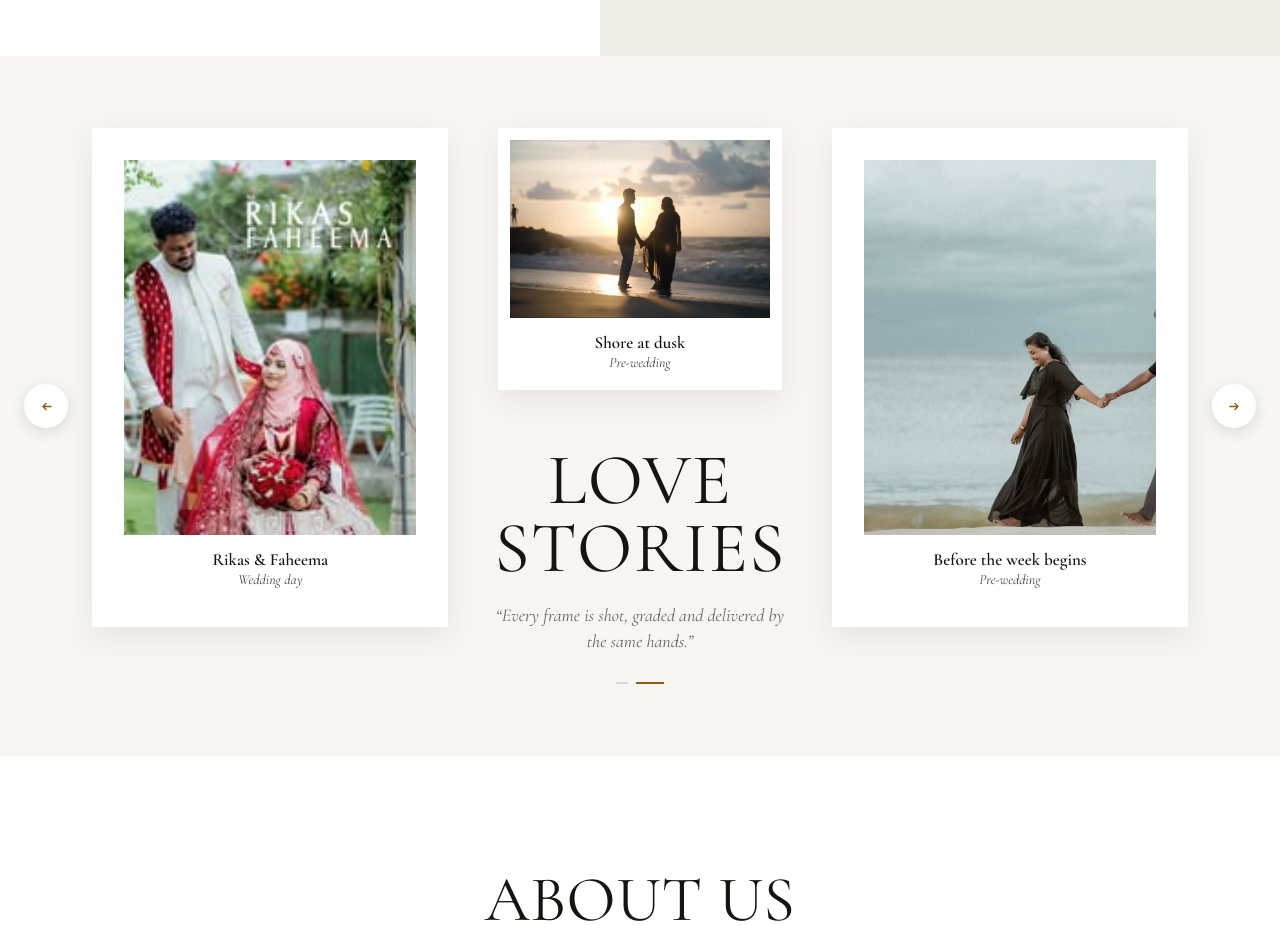
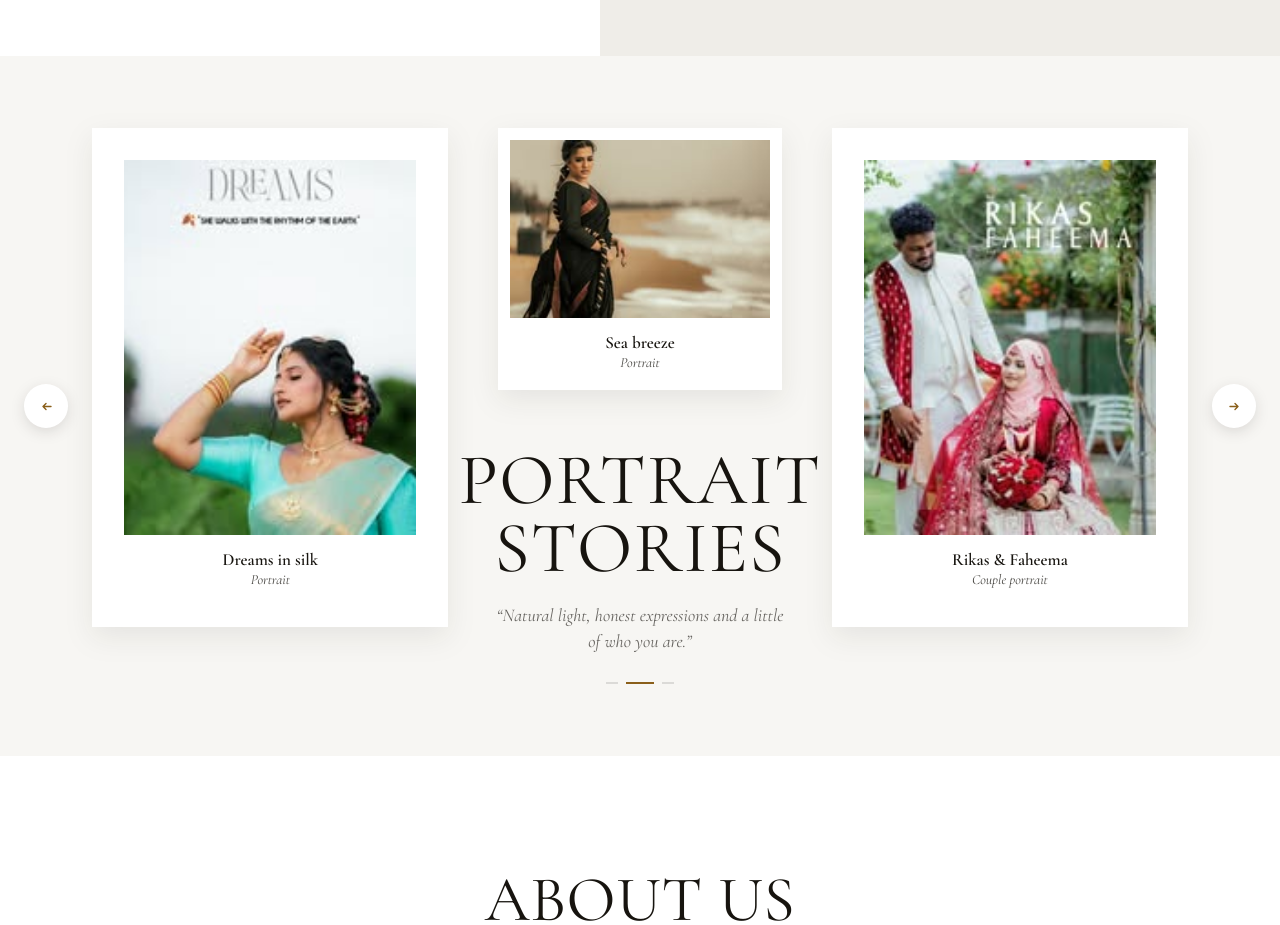
Before and after one commit to abyyogathas-1129/ACS-capture, a React (Vite) app in the folder web/client/: page / in a window 1280 px wide. Shown: the part 1480-2405 px from the top of the page. Built offline with nearby package versions, Linux system fonts and the light colour scheme; a web font is replaced by a local one.

Commit message:
feat(home): love stories carousel with themed slides for all events

```diff
--- a/web/client/src/components/home/LoveStoriesSection.tsx
+++ b/web/client/src/components/home/LoveStoriesSection.tsx
@@ -2,17 +2,29 @@ import { useRef, useState } from 'react'
 import arrowIcon from '../../assets/icons/arrow-right.svg'
 import preShootPhoto from '../../assets/images/about-story-pre-shoot.jpg'
 import weddingPhoto from '../../assets/images/about-story-wedding.jpg'
+import littleBoyPortraitPhoto from '../../assets/images/home-portrait-little-boy.jpg'
+import pinkDressPortraitPhoto from '../../assets/images/home-portrait-pink-dress.jpg'
+import sareePortraitPhoto from '../../assets/images/home-portrait-saree.jpg'
+import yellowDressPortraitPhoto from '../../assets/images/home-portrait-yellow-dress.jpg'
 import handInHandPhoto from '../../assets/images/showcase-hand-in-hand.jpg'
+import seaBreezePhoto from '../../assets/images/showcase-sea-breeze.jpg'
 import shoreAtDuskPhoto from '../../assets/images/showcase-shore-at-dusk.png'
 import useAutoSlideshow from '../../hooks/useAutoSlideshow'
 import useHasScrolledIntoView from '../../hooks/useHasScrolledIntoView'
 import { cn } from '../../utils/cn'
 import PhotoPrint from '../common/PhotoPrint'
 
-type LoveStory = {
+type StoryPhoto = {
   title: string
   subtitle: string
   imageSrc: string
+}
+
+type StorySlide = {
+  titleFirstLine: string
+  titleSecondLine: string
+  quote: string
+  photos: StoryPhoto[]
 }
 
 type CarouselArrowButtonProps = {
@@ -22,10 +34,16 @@ type CarouselArrowButtonProps = {
   onClick: () => void
 }
 
-// The 2 arrangements from Figma ("Position 1" and "Position 2").
-// Each slide lists 3 stories: large print (left), small print (middle), large print (right).
-const storySlides: LoveStory[][] = [
-  [
+// The studio covers all kinds of events, so each slide shows one kind of story,
+// with its own title and quote: couples first, then portraits, then kids.
+// Each slide lists 3 photos: large print (left), small print (middle), large print (right).
+// To add a slide later (for example birthdays), add one more object here.
+const storySlides: StorySlide[] = [
+  {
+    titleFirstLine: 'Love',
+    titleSecondLine: 'stories',
+    quote: 'Every frame is shot, graded and delivered by the same hands.',
+    photos: [
       {
         title: 'Before the week begins',
         subtitle: 'Pre-wedding',
@@ -42,23 +60,51 @@ const storySlides: LoveStory[][] = [
         imageSrc: shoreAtDuskPhoto,
       },
     ],
-  [
+  },
+  {
+    titleFirstLine: 'Portrait',
+    titleSecondLine: 'stories',
+    quote: 'Natural light, honest expressions and a little of who you are.',
+    photos: [
+      {
+        title: 'Dreams in silk',
+        subtitle: 'Portrait',
+        imageSrc: sareePortraitPhoto,
+      },
+      {
+        title: 'Sea breeze',
+        subtitle: 'Portrait',
+        imageSrc: seaBreezePhoto,
+      },
       {
         title: 'Rikas & Faheema',
-      subtitle: 'Wedding day',
+        subtitle: 'Couple portrait',
         imageSrc: weddingPhoto,
       },
-    {
-      title: 'Shore at dusk',
-      subtitle: 'Pre-wedding',
-      imageSrc: shoreAtDuskPhoto,
+    ],
   },
   {
-      title: 'Before the week begins',
-      subtitle: 'Pre-wedding',
-      imageSrc: preShootPhoto,
+    titleFirstLine: 'Little',
+    titleSecondLine: 'stories',
+    quote: 'Big smiles and small hands, before they grow up too fast.',
+    photos: [
+      {
+        title: 'Sunny afternoon',
+        subtitle: 'Kids portrait',
+        imageSrc: yellowDressPortraitPhoto,
+      },
+      {
+        title: 'Little gentleman',
+        subtitle: 'Kids portrait',
+        imageSrc: littleBoyPortraitPhoto,
+      },
+      {
+        title: 'Garden party',
+        subtitle: 'Kids portrait',
+        imageSrc: pinkDressPortraitPhoto,
       },
     ],
+  },
 ]
 
 // Where each print sits on large screens (Figma "Position 1"), and where it starts
@@ -143,22 +189,39 @@ function LoveStoriesSection() {
       onBlur={() => setIsPausedByVisitor(false)}
     >
       <div className="relative mx-auto flex max-w-[1440px] flex-col items-center gap-10 px-5 py-16 lg:block lg:h-[700px] lg:p-0">
+        {/* Every slide has its own title and quote. They sit on top of each other
+            and fade like the prints, so the title changes together with the photos. */}
         <div
           className={cn(
-            'text-center lg:absolute lg:top-[390px] lg:left-1/2 lg:w-[340px] lg:-translate-x-1/2',
+            'grid text-center lg:absolute lg:top-[390px] lg:left-1/2 lg:w-[400px] lg:-translate-x-1/2',
             revealTransition,
             !isRevealed &&
               'motion-safe:translate-y-[50px] motion-safe:opacity-0',
           )}
         >
+          {storySlides.map((slide, slideIndex) => {
+            const isActiveSlide = slideIndex === activeSlideIndex
+
+            return (
+              <div
+                key={slide.titleFirstLine}
+                aria-hidden={!isActiveSlide}
+                className={cn(
+                  'col-start-1 row-start-1 transition-opacity duration-500 ease-in-out',
+                  isActiveSlide ? 'opacity-100' : 'opacity-0',
+                )}
+              >
                 <h2 className="font-serif text-5xl leading-tight tracking-[0.02em] uppercase lg:text-[72px] lg:leading-[68px]">
-            Love
+                  {slide.titleFirstLine}
                   <br />
-            stories
+                  {slide.titleSecondLine}
                 </h2>
                 <p className="text-body/64 mx-auto mt-2 max-w-[300px] font-serif text-lg leading-[26px] italic lg:mt-5">
-            “Every frame is shot, graded and delivered by the same hands.”
+                  “{slide.quote}”
                 </p>
+              </div>
+            )
+          })}
         </div>
 
         {/* On phones the prints sit in a grid; on large screens "lg:contents" lets them use the Figma positions */}
@@ -177,7 +240,7 @@ function LoveStoriesSection() {
               {/* All slides' prints sit on top of each other; only the active one is visible.
                   Changing slide fades each print into its new photo (Figma "smart animate"). */}
               {storySlides.map((slide, slideIndex) => {
-                const story = slide[slotIndex]
+                const story = slide.photos[slotIndex]
                 const isActiveSlide = slideIndex === activeSlideIndex
 
                 return (
@@ -207,7 +270,7 @@ function LoveStoriesSection() {
 
         <div className="flex items-center gap-6 lg:contents">
           <CarouselArrowButton
-            label="Show previous love stories"
+            label="Show previous stories"
             isPrevious
             onClick={showPreviousSlide}
             className="transition-transform lg:absolute lg:top-[328px] lg:left-6"
@@ -225,9 +288,9 @@ function LoveStoriesSection() {
 
               return (
                 <button
-                  key={slide[0].title}
+                  key={slide.titleFirstLine}
                   type="button"
-                  aria-label={`Show love stories ${slideIndex + 1} of ${storySlides.length}`}
+                  aria-label={`Show ${slide.titleFirstLine.toLowerCase()} ${slide.titleSecondLine}`}
                   aria-current={isActiveSlide}
                   onClick={() => goToSlide(slideIndex)}
                   className="py-3"
@@ -244,7 +307,7 @@ function LoveStoriesSection() {
           </div>
 
           <CarouselArrowButton
-            label="Show next love stories"
+            label="Show next stories"
             onClick={showNextSlide}
             className={cn(
               'lg:absolute lg:top-[328px] lg:right-6',
```
Lines whose indentation alone changed are shown as unchanged.
